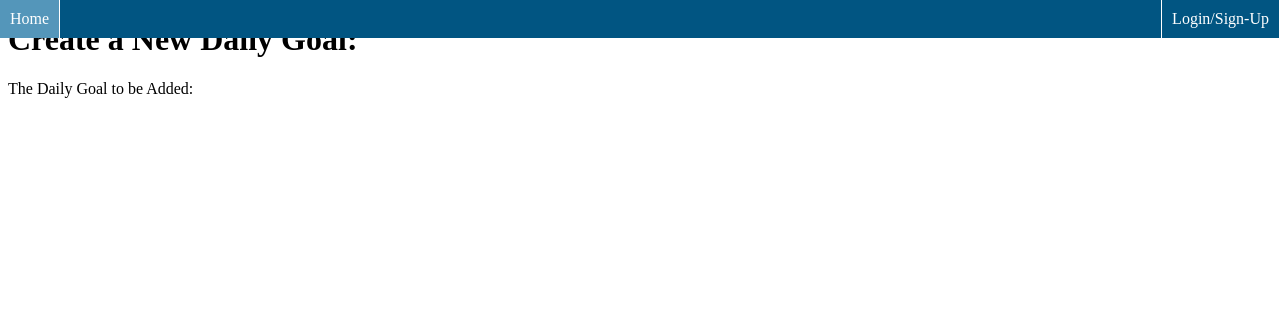
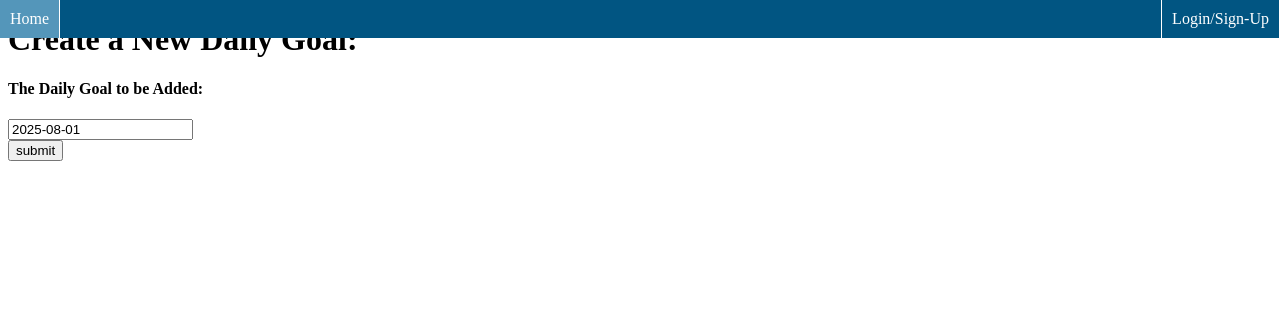
Before and after one commit to matthew-f-bell/journaling-django, a Django app: template main_app/templates/daily_goals_creation.html in a window 1280 px wide. Shown: the top 321 px of the page. Run offline with Django 5.2, Linux system fonts and the light colour scheme; the template is opened without the code that fills it: values that come from a table or form of the project are taken from there, others are empty.

Commit message:
template fleshed out

```diff
--- a/main_app/templates/daily_goals_creation.html
+++ b/main_app/templates/daily_goals_creation.html
@@ -12,8 +12,10 @@
 
         <form method="post">
             {% csrf_token %}
-            <label for="title">The Daily Goal to be Added:</label><br/>
-
+            <div>
+                <div class="form-input-container"><h4 class="form-input-title">The Daily Goal to be Added:</h4>{{ form.title }}</div>
+            </div>
+            <input type="submit" value="submit" class="form-btn">
         </form>
     </div>
 {% endblock %}
```
